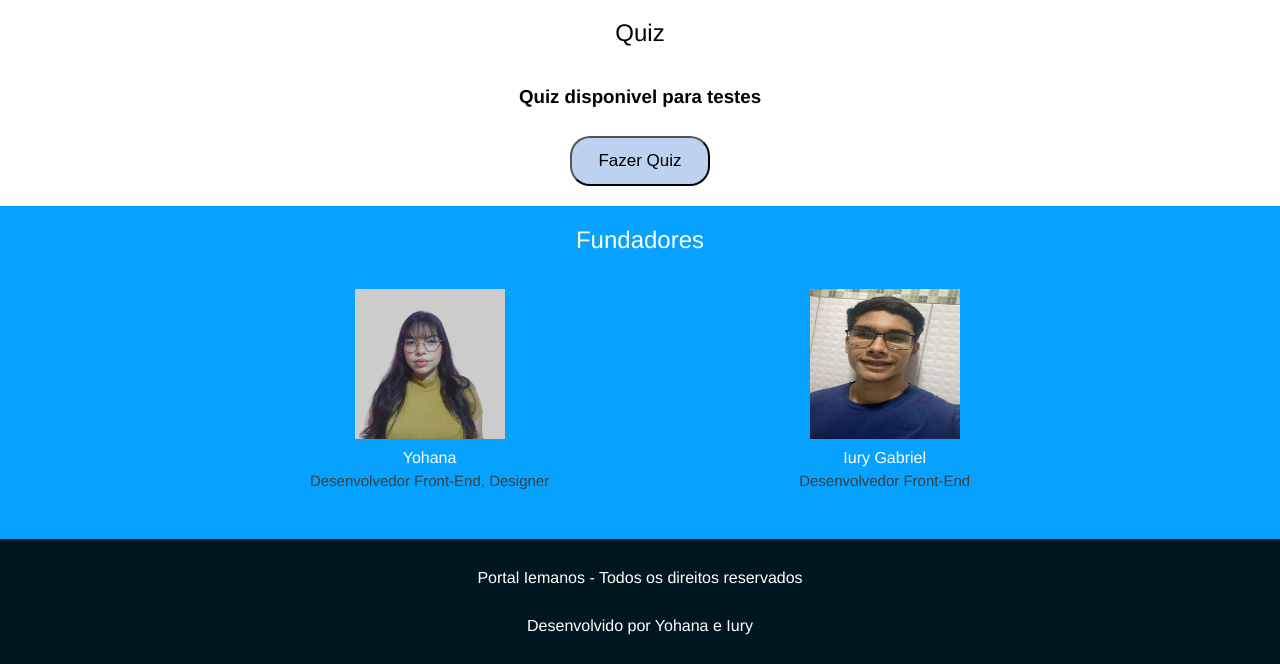
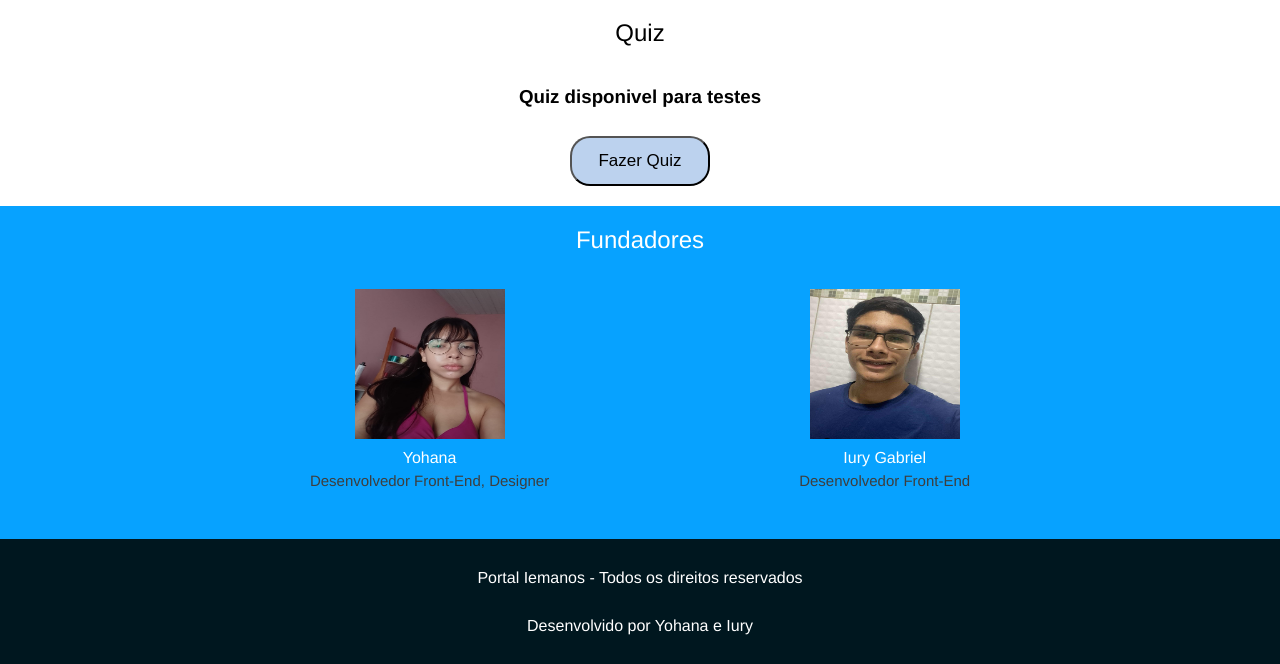
Before and after one commit to Iury-Gabriel/portal-iemanos, a PHP site: page / in a window 1280 px wide. Shown: the part 2711-3375 px from the top of the page. Run offline with PHP 8.4, Linux system fonts and the light colour scheme; some libraries are stand-ins or nearby versions.

Commit message:
ajustando foto da yohana

```diff
--- a/index.html
+++ b/index.html
@@ -302,7 +302,7 @@
         <h1 class="colaboradoresTitle">Fundadores</h1>
         <div class="painelColaboradores">
             <div class="painelColaborador">
-                <img src="/portal 204/assets/images/foto do site.jpg" alt="" class="imgColaborador">
+                <img src="/portal 204/assets/images/fotoyohana.jpg" alt="" class="imgColaborador">
                 <p class="nomeColaborador">Yohana</p>
                 <p class="funcaoColaborador">Desenvolvedor Front-End, Designer</p>
             </div>
--- a/portal 204/assets/css/home.css
+++ b/portal 204/assets/css/home.css
@@ -126,7 +126,7 @@ body {
     height: 100vh;
     background-image: url('../images/iemafoto2.jpg');
     background-repeat: no-repeat;
-    background-position: center;
+    background-position: -170px;
     background-size: cover;
     display: flex;
     align-items: center;
@@ -563,6 +563,9 @@ body {
   }
 
 @media (min-width: 1024px) {
+    .banner {
+        background-position: center;
+    }
     .bannerHeader {
         display: flex;
         justify-content: center;
```
Also changed, not shown: portal 204/assets/images/fotoyohana.jpg (added).
